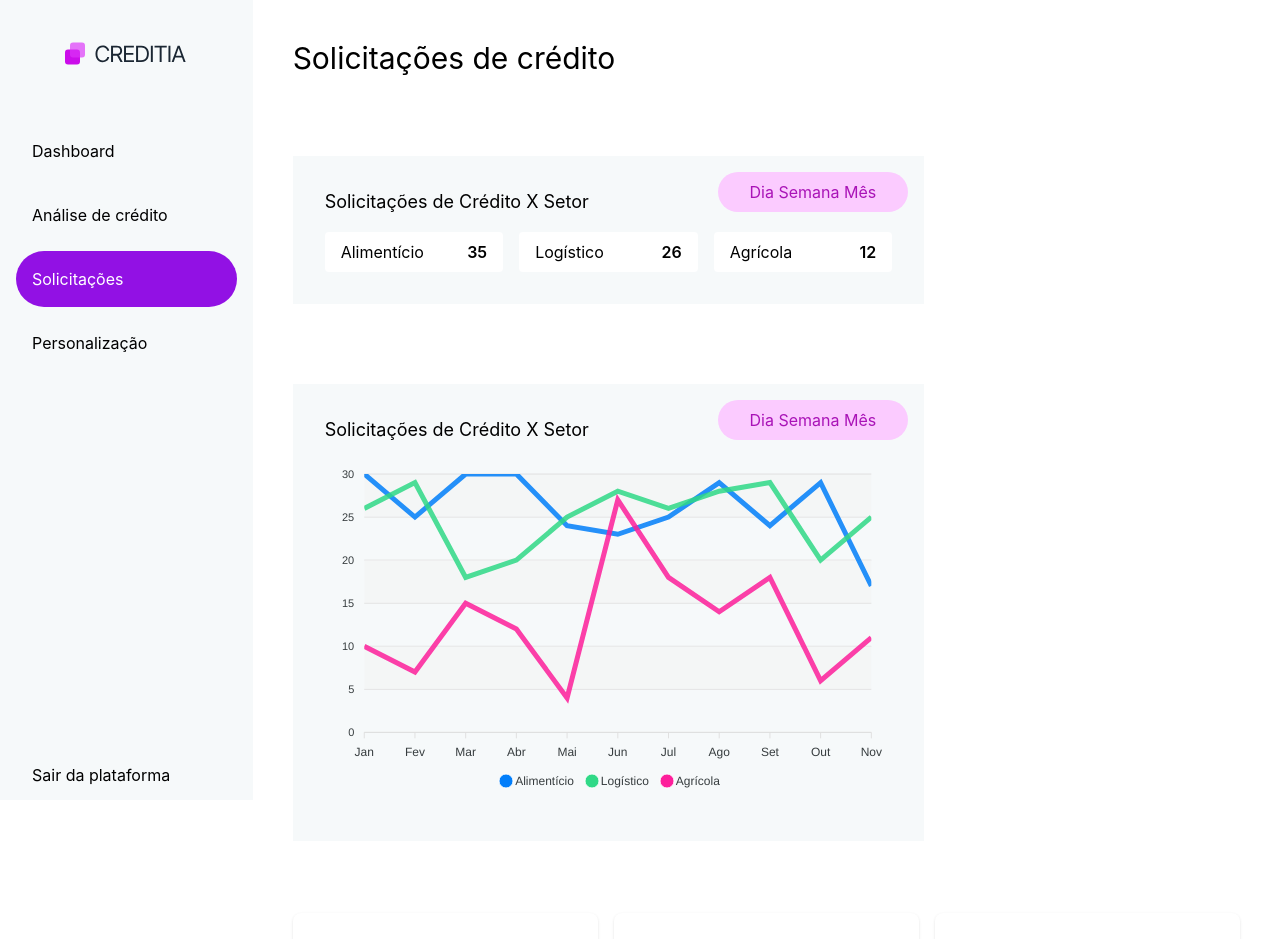
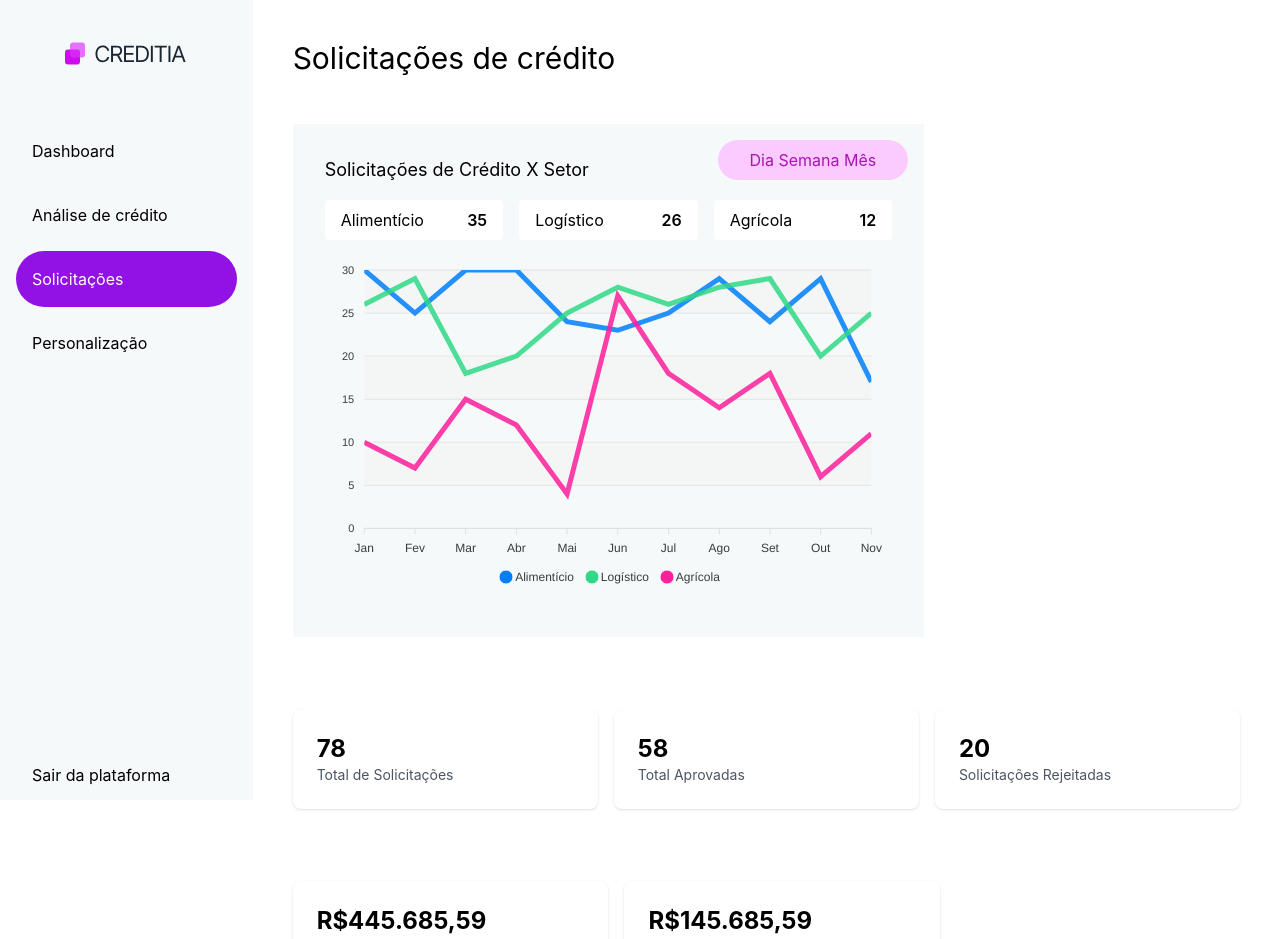
Before and after one commit to well2632/hackstartk, a React (Create React App) app: page /step1 in a window 1280 px wide. Shown: the top 939 px of the page. Built offline with nearby package versions, Linux system fonts and the light colour scheme.

Commit message:
update dashboard

```diff
--- a/src/pages/dashboard.jsx
+++ b/src/pages/dashboard.jsx
@@ -119,7 +119,7 @@ function Dashboard() {
         </div>
 
         <div className="flex gap-4">
-          <div className="bg-[#F6F9FA] mt-10 p-8 relative w-8/12">
+          <div className="bg-[#F6F9FA] mt-2 p-8 relative w-8/12">
             <span className="absolute top-4 right-4 bg-[#FBCBFF] text-[#A913B7] px-8 h-10 flex gap-2 items-center justify-center rounded-full">
               Dia Semana Mês
             </span>
@@ -138,41 +138,31 @@ function Dashboard() {
                 <span className="font-semibold">12</span>
               </div>
             </div>
-          </div>
-        </div>
-
-        <div className="flex gap-4">
-          <div className="bg-[#F6F9FA] mt-10 p-8 relative w-8/12">
-            <span className="absolute top-4 right-4 bg-[#FBCBFF] text-[#A913B7] px-8 h-10 flex gap-2 items-center justify-center rounded-full">
-              Dia Semana Mês
-            </span>
-            <span className="text-lg">Solicitações de Crédito X Setor</span>
             <ReactApexChart options={optionsLine} series={seriesLine} type="line" height={350} />
           </div>
         </div>
-
         <div className="flex gap-4 mt-8">
           <div className="bg-white p-6 rounded-lg shadow w-1/3">
-            <h3 className="text-2xl font-bold">73</h3>
+            <h3 className="text-2xl font-bold">78</h3>
             <p className="text-sm text-gray-600">Total de Solicitações</p>
           </div>
           <div className="bg-white p-6 rounded-lg shadow w-1/3">
-            <h3 className="text-2xl font-bold">874</h3>
+            <h3 className="text-2xl font-bold">58</h3>
             <p className="text-sm text-gray-600">Total Aprovadas</p>
           </div>
           <div className="bg-white p-6 rounded-lg shadow w-1/3">
-            <h3 className="text-2xl font-bold">380</h3>
+            <h3 className="text-2xl font-bold">20</h3>
             <p className="text-sm text-gray-600">Solicitações Rejeitadas</p>
           </div>
         </div>
 
         <div className="flex gap-4 mt-8">
           <div className="bg-white p-6 rounded-lg shadow w-1/3">
-            <h3 className="text-2xl font-bold">R$245.685,59</h3>
+            <h3 className="text-2xl font-bold">R$445.685,59</h3>
             <p className="text-sm text-gray-600">Total de Crédito Solicitado</p>
           </div>
           <div className="bg-white p-6 rounded-lg shadow w-1/3">
-            <h3 className="text-2xl font-bold">R$205.685,59</h3>
+            <h3 className="text-2xl font-bold">R$145.685,59</h3>
             <p className="text-sm text-gray-600">Total de Crédito Concedido</p>
           </div>
         </div>
```
